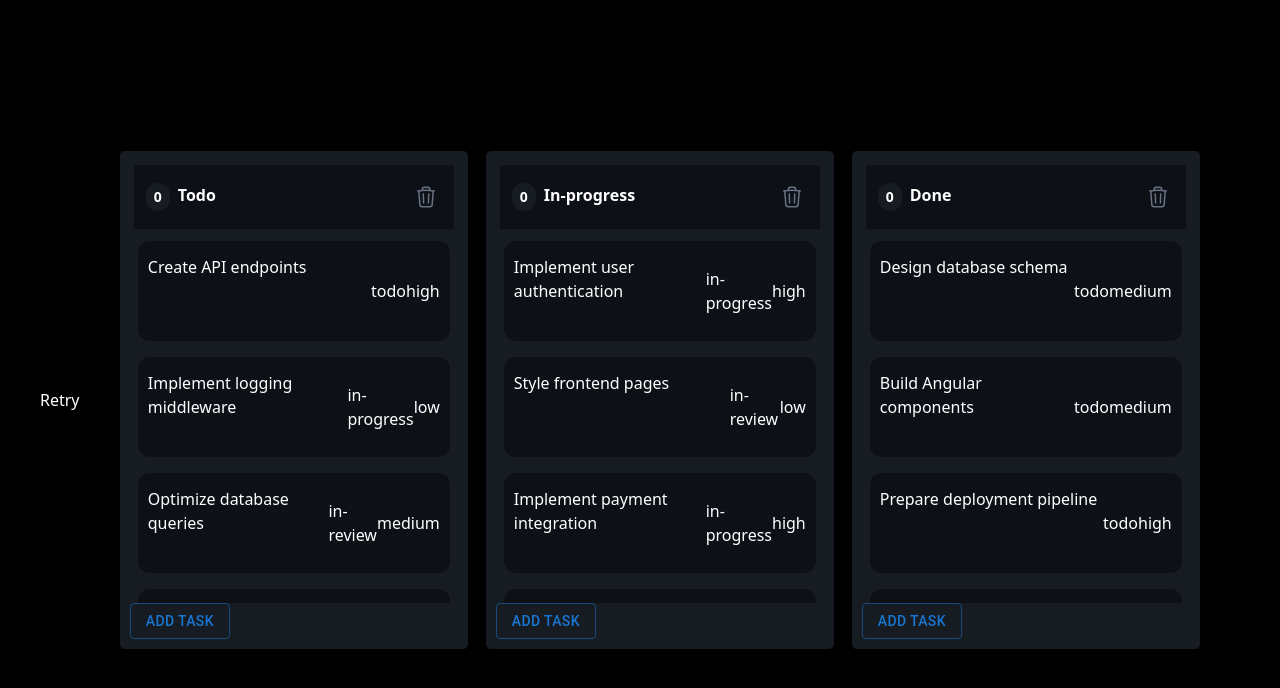
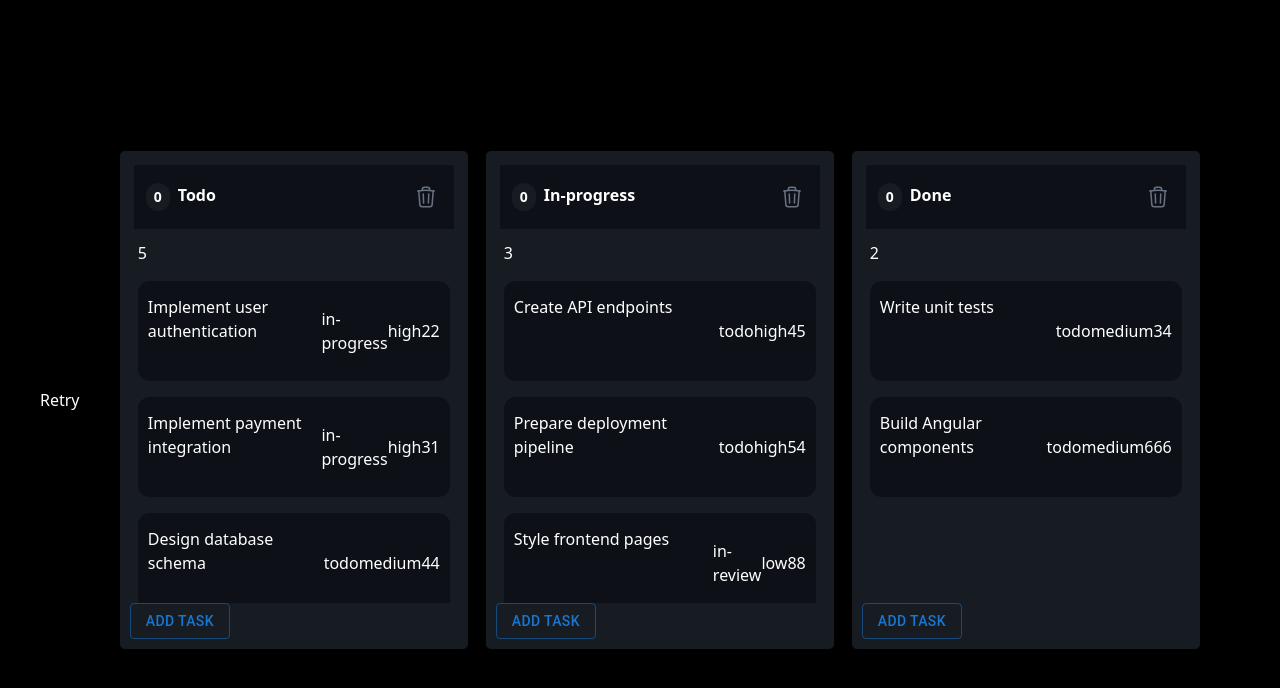
Before and after one commit to ahmedsalama0/insight-board, a Next.js app: page /tasks in a window 1280 px wide. Shown: the top 688 px of the page. Built offline with nearby package versions, Linux system fonts and the light colour scheme; data requests are answered from the project's data file; what @mui/material-nextjs would draw is missing.

Commit message:
snapshot

```diff
--- a/app/hooks/useTasksData.ts
+++ b/app/hooks/useTasksData.ts
@@ -2,8 +2,11 @@ import { useMutation, useQuery, useQueryClient } from '@tanstack/react-query';
 import axios from 'axios';
 import { Task } from '../tasks/models/types.model';
 import { error } from 'console';
+
+const BASE_URL = 'http://localhost:4000';
+
 const fetchTasks = () => {
-  return axios.get('http://localhost:4000/tasks');
+  return axios.get(`${BASE_URL}/tasks`);
 };
 export const useTasksData = () => {
   return useQuery({
@@ -13,27 +16,36 @@ export const useTasksData = () => {
 };
 
 const addTask = (task: Task) => {
-  return axios.post('http://localhost:4000/tasks', task);
+  console.log('entered axios post block');
+  return axios.post(`${BASE_URL}/tasks`, task);
 };
 
 export const useAddTask = () => {
-  //const queryClient = useQueryClient();
+  const queryClient = useQueryClient();
 
   return useMutation({
-    mutationFn: (task: Task) => addTask(task),
+    mutationFn: (task: Task) => {
+      return addTask(task);
+    },
     // onSuccess: (data) => {
     //   //query Invalidation
     //   queryClient.invalidateQueries({ queryKey: ['tasks'] });
     // },
+
     onMutate: async (newTask, context) => {
       // Cancel any outgoing refetches
       // (so they don't overwrite our optimistic update)
       await context.client.cancelQueries({ queryKey: ['tasks'] });
       // Snapshot the previous value
       const previousData = context.client.getQueryData(['tasks']);
-      console.log('flag1');
+
       // Optimistically update to the new value
-      context.client.setQueryData(['tasks'], (old: []) => [...old, newTask]);
+      if (previousData) {
+        context.client.setQueryData(['tasks'], {
+          ...previousData,
+          data: [...previousData?.data, newTask],
+        });
+      }
       console.log('flag2');
 
       // Return a result with the snapshotted value
@@ -42,14 +54,10 @@ export const useAddTask = () => {
     // If the mutation fails,
     // use the result returned from onMutate to roll back
     onError: (err, newTask, onMutateResult, context) => {
-      console.log(err);
-      console.log(newTask);
       context.client.setQueryData(['tasks'], onMutateResult?.previousData);
     },
     // Always refetch after error or success:
     onSettled: (data, error, variables, onMutateResult, context) => {
-      console.log(data);
-      console.log(error);
       return context.client.invalidateQueries({ queryKey: ['todos'] });
     },
   });
--- a/app/tasks/models/types.model.tsx
+++ b/app/tasks/models/types.model.tsx
@@ -9,6 +9,7 @@ export type Task = {
   id: Id;
   title: string;
   columnId: Id;
+  taskOrder: number;
   description: string;
   priority: 'low' | 'medium' | 'high';
   status: Status;
--- a/app/tasks/page.tsx
+++ b/app/tasks/page.tsx
@@ -107,9 +107,12 @@ export default function Page() {
                 createTask={createTask}
                 updateTask={updateTask}
                 deleteTask={deleteTask}
-                tasks={data?.data.filter((task) => {
-                  return task.columnId === col.id;
-                })}
+                tasks={data?.data
+                  .filter((task, i, arr) => {
+                    console.log(task.columnId, ' ', col.id);
+                    return task.columnId === col.id;
+                  })
+                  .sort((a, b) => a.taskOrder - b.taskOrder)}
                 setFormValue={setFormValue}
               />
             ))}
@@ -267,8 +270,8 @@ export default function Page() {
   }
 }
 export function generateId() {
-  // Generates a random num between 0 => 10000
-  return Math.floor(Math.random() * 10001);
+  // Generates a random num between 0 => 100000
+  return Math.floor(Math.random() * 100001);
 }
 
 export function returnColumnStatus(columnIndex: number): Status {
--- a/app/ui/components/ColumnContainer.tsx
+++ b/app/ui/components/ColumnContainer.tsx
@@ -173,15 +173,19 @@ function ColumnContainer({
         flex flex-grow flex-col gap-4 p-2 overflow-x-hidden overflow-y-auto
       "
       >
+        <p>{tasks.length}</p>
         <SortableContext items={tasksIds}>
-          {tasks.map((task) => (
+          {tasks.map((task, _, arr) => {
+            console.log(arr);
+            return (
               <TaskCard
                 key={task.id}
                 task={task}
                 deleteTask={deleteTask}
                 updateTask={updateTask}
               />
-          ))}
+            );
+          })}
         </SortableContext>
       </div>
       {/* Column Footer */}
--- a/app/ui/components/FormDialog.tsx
+++ b/app/ui/components/FormDialog.tsx
@@ -51,6 +51,7 @@ export default function FormDialog({
       priority: formJson?.priority,
       status: returnColumnStatus(+columnId),
       columnId: columnId,
+      taskOrder: generateId(),
     });
     handleClose();
   };
--- a/app/ui/components/TaskCard.tsx
+++ b/app/ui/components/TaskCard.tsx
@@ -116,6 +116,7 @@ function TaskCard({
       </p>
       <p>{task.status}</p>
       <p>{task.priority}</p>
+      <p>{task.taskOrder}</p>
       {mouseIsOver && (
         <button
           style={{}}
--- a/db.json
+++ b/db.json
@@ -2,31 +2,34 @@
   "tasks": [
     {
       "id": 1,
-      "columnId": 1,
-      "title": "User Authentication ",
-      "description": "Implement user authentication ",
+      "columnId": 0,
+      "title": "User Authentication",
+      "description": "Implement user authentication",
       "priority": "high",
       "status": "in-progress",
+      "taskOrder": 22,
       "createdAt": "2025-01-10T09:15:00Z",
       "updatedAt": "2025-01-12T14:30:00Z"
     },
     {
       "id": 2,
-      "columnId": 2,
+      "columnId": 0,
       "title": "Database Schema",
       "description": "Design database schema",
       "priority": "medium",
       "status": "todo",
+      "taskOrder": 44,
       "createdAt": "2025-01-09T11:00:00Z",
       "updatedAt": "2025-01-09T11:00:00Z"
     },
     {
       "id": 3,
-      "columnId": 0,
+      "columnId": 1,
       "title": "API Endpoints",
       "description": "Create API endpoints",
       "priority": "high",
       "status": "todo",
+      "taskOrder": 45,
       "createdAt": "2025-01-11T13:45:00Z",
       "updatedAt": "2025-01-11T13:45:00Z"
     },
@@ -37,6 +40,7 @@
       "description": "Implement logging middleware",
       "priority": "low",
       "status": "in-progress",
+      "taskOrder": 55,
       "createdAt": "2025-01-08T10:20:00Z",
       "updatedAt": "2025-01-12T09:10:00Z"
     },
@@ -47,6 +51,7 @@
       "description": "Build Angular components",
       "priority": "medium",
       "status": "todo",
+      "taskOrder": 666,
       "createdAt": "2025-01-13T08:00:00Z",
       "updatedAt": "2025-01-13T08:00:00Z"
     },
@@ -57,36 +62,40 @@
       "description": "Style frontend pages",
       "priority": "low",
       "status": "in-review",
+      "taskOrder": 88,
       "createdAt": "2025-01-07T16:30:00Z",
       "updatedAt": "2025-01-12T10:40:00Z"
     },
     {
       "id": 7,
-      "columnId": 1,
+      "columnId": 0,
       "title": "Payment Integration",
       "description": "Implement payment integration",
       "priority": "high",
       "status": "in-progress",
+      "taskOrder": 31,
       "createdAt": "2025-01-05T14:00:00Z",
       "updatedAt": "2025-01-10T17:20:00Z"
     },
     {
       "id": 8,
-      "columnId": 1,
+      "columnId": 2,
       "title": "Unit Tests",
       "description": "Write unit tests",
       "priority": "medium",
       "status": "todo",
+      "taskOrder": 34,
       "createdAt": "2025-01-14T09:00:00Z",
       "updatedAt": "2025-01-14T09:00:00Z"
     },
     {
       "id": 9,
-      "columnId": 2,
+      "columnId": 1,
       "title": "Deployment Pipeline",
       "description": "Prepare deployment pipeline",
       "priority": "high",
       "status": "todo",
+      "taskOrder": 54,
       "createdAt": "2025-01-06T12:30:00Z",
       "updatedAt": "2025-01-06T12:30:00Z"
     },
@@ -97,58 +106,9 @@
       "description": "Optimize database queries",
       "priority": "medium",
       "status": "in-review",
+      "taskOrder": 66,
       "createdAt": "2025-01-03T15:10:00Z",
       "updatedAt": "2025-01-11T18:45:00Z"
-    },
-    {
-      "id": 5080,
-      "title": "TEST upon Adding a task #1",
-      "createdAt": "178362.80000000075",
-      "updatedAt": "null",
-      "description": "TEST upon Adding a task #1 desc",
-      "priority": "high",
-      "status": "todo",
-      "columnId": 0
-    },
-    {
-      "id": 1394,
-      "title": "Doloremque sed accus",
-      "createdAt": "302398.40000000224",
-      "updatedAt": "null",
-      "description": "Vero rerum illum et",
-      "priority": "low",
-      "status": "in-progress",
-      "columnId": 1
-    },
-    {
-      "id": 1442,
-      "title": "Sequi nihil nesciunt",
-      "createdAt": "29729.10000000149",
-      "updatedAt": "null",
-      "description": "Voluptatum deleniti ",
-      "priority": "high",
-      "status": "in-progress",
-      "columnId": 1
-    },
-    {
-      "id": 8696,
-      "title": "haMOKSHA",
-      "createdAt": "91533.60000000149",
-      "updatedAt": "null",
-      "description": "Quia porro officia c",
-      "priority": "medium",
-      "status": "done",
-      "columnId": 2
-    },
-    {
-      "id": 1800,
-      "title": "JJJ",
-      "createdAt": "109709.80000000075",
-      "updatedAt": "null",
-      "description": "KKK",
-      "priority": "medium",
-      "status": "done",
-      "columnId": 2
     }
   ]
 }
--- a/eslint.config.mjs
+++ b/eslint.config.mjs
@@ -5,7 +5,7 @@ import pluginQuery from '@tanstack/eslint-plugin-query';
 const eslintConfig = defineConfig([
   ...nextVitals,
   ...nextTs,
-  ...pluginQuery.configs['flat/recommended']
+  ...pluginQuery.configs['flat/recommended'],
   // Override default ignores of eslint-config-next.
   globalIgnores([
     // Default ignores of eslint-config-next:
--- a/package.json
+++ b/package.json
@@ -17,7 +17,7 @@
     "@mui/icons-material": "^7.3.5",
     "@mui/material": "^7.3.5",
     "@mui/material-nextjs": "^7.3.5",
-    "@tanstack/react-query": "^5.90.11",
+    "@tanstack/react-query": "^5.90.12",
     "@tanstack/react-query-devtools": "^5.91.1",
     "axios": "^1.13.2",
     "json-server": "^1.0.0-beta.3",
--- a/tsconfig.json
+++ b/tsconfig.json
@@ -1,7 +1,7 @@
 {
   "compilerOptions": {
     "target": "ES2017",
-    "lib": ["dom", "dom.iterable", "esnext"],
+    "lib": ["es5", "dom", "dom.iterable", "esnext"],
     "noImplicitAny": true,
     "noImplicitThis": true,
     "strictNullChecks": true,
```
Also changed, not shown: 1 other file (tests, documents, lock files or other folders). Lines whose indentation alone changed are shown as unchanged.
